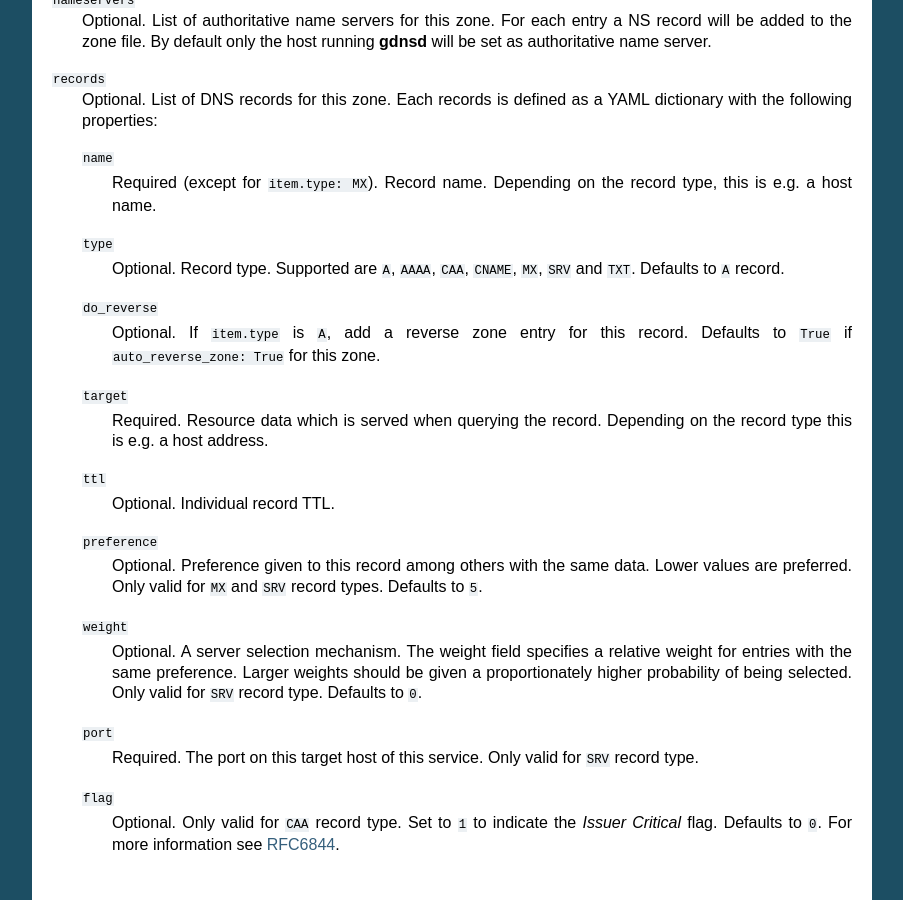
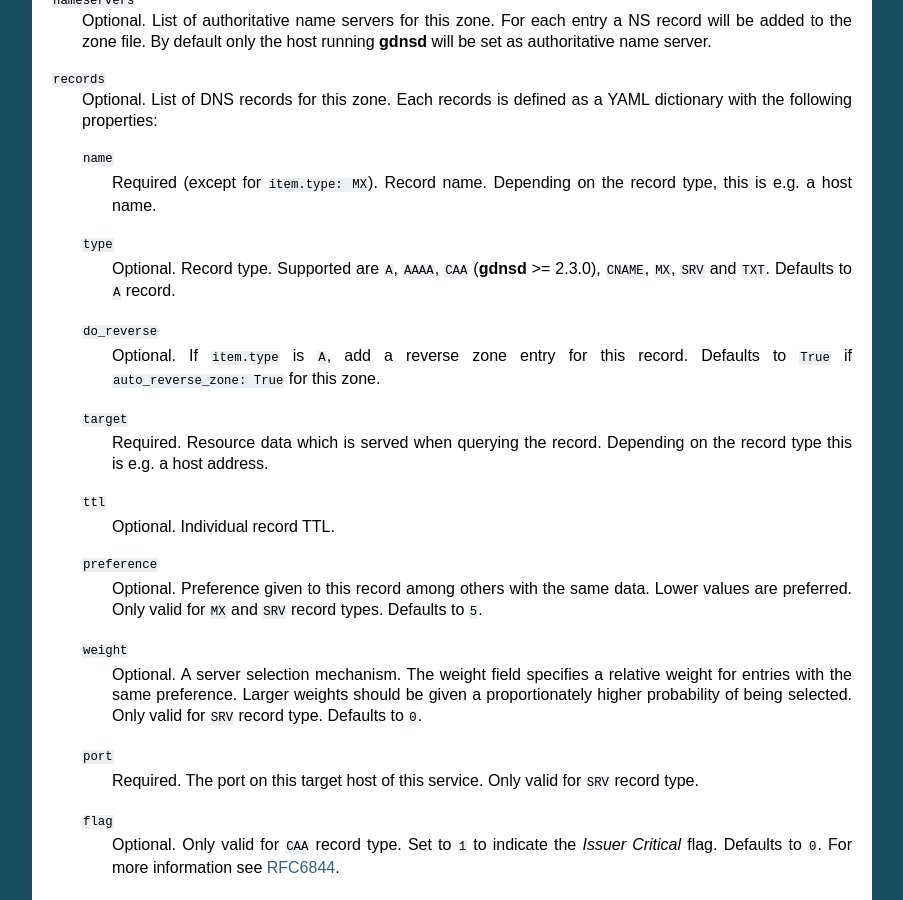
Before and after one commit to ganto/ansible-gdnsd, a Sphinx documentation site: the page built from docs/defaults-detailed.rst, in a window 1280 px wide and 900 px high, scrolled down 985 px. Shown: the whole window, without its empty margins (198-1101 px from the left). Built offline with Sphinx 7.4.7, drawn with Linux system fonts in a browser that asks for light colours; pages that are not in the unit, such as notebooks, are missing from menus.

Commit message:
docs: Add hint about minimal gdnsd version for CAA records

```diff
--- a/docs/defaults-detailed.rst
+++ b/docs/defaults-detailed.rst
@@ -73,8 +73,9 @@ YAML dictionary with the following parameters:
     record type, this is e.g. a host name.
 
   ``type``
-    Optional. Record type. Supported are ``A``, ``AAAA``, ``CAA``, ``CNAME``,
-    ``MX``, ``SRV`` and ``TXT``. Defaults to ``A`` record.
+    Optional. Record type. Supported are ``A``, ``AAAA``, ``CAA``
+    (:program:`gdnsd` >= 2.3.0), ``CNAME``, ``MX``, ``SRV`` and ``TXT``.
+    Defaults to ``A`` record.
 
   ``do_reverse``
     Optional. If ``item.type`` is ``A``, add a reverse zone entry for this
```
